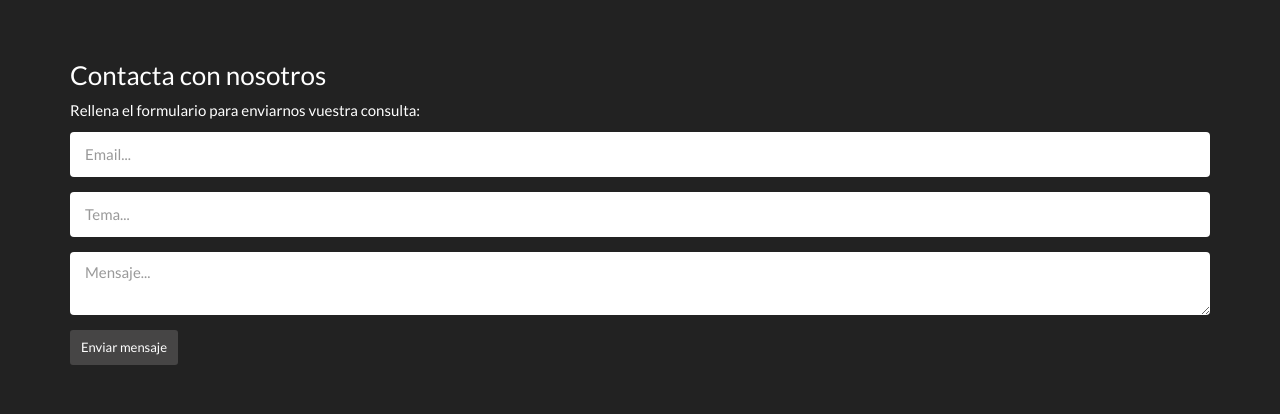
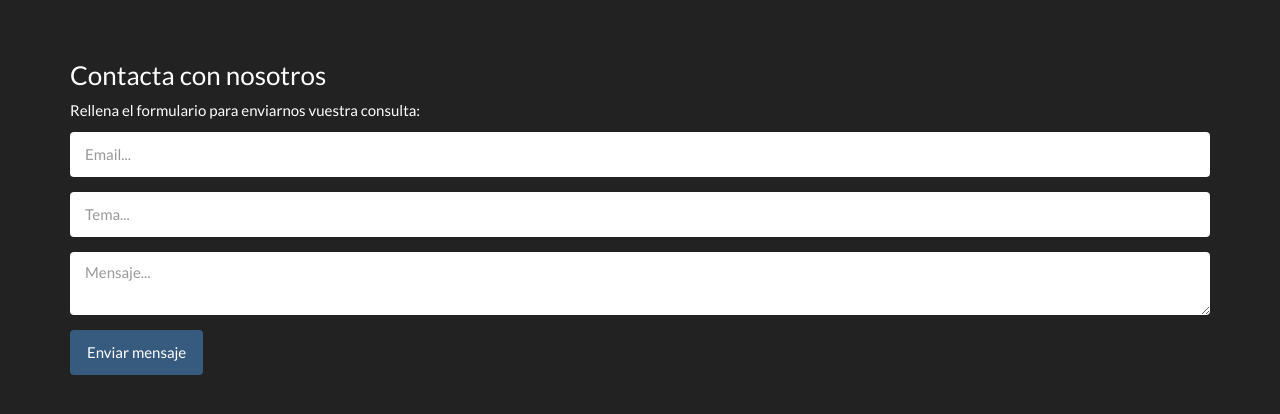
Before and after one commit to yasminalrc/AdoptaUnCompanero, a plain HTML site: page contacta.html in a window 1280 px wide. Shown: the part 226-640 px from the top of the page. Drawn offline with nearby package versions, Linux system fonts and the light colour scheme.

Commit message:
corrección de los botones
cuadrar todos los botones igual

```diff
--- a/contacta.html
+++ b/contacta.html
@@ -111,7 +111,7 @@
                                     <label class="sr-only" for="contact-message">Message</label>
                                     <textarea name="message" placeholder="Mensaje..." class="contact-message form-control" id="contact-message"></textarea>
                                 </div>
-                                <button type="submit" class="btn btn-default btn-sm">Enviar mensaje</button>
+                                <button type="submit" class="btn btn-primary">Enviar mensaje</button>
                             </form>
                         </div>
                     </div>
```
Also changed, not shown: foro.html (+1 -1 lines).
